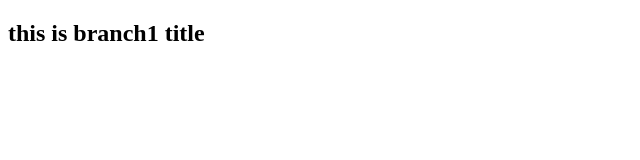
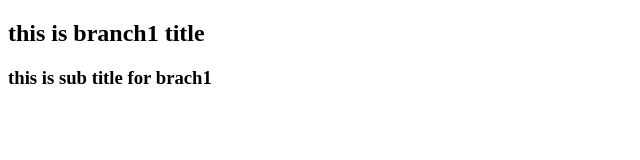
Before and after one commit to saranshbagaria/Fynd, a plain HTML site: page branch1.html in a window 1280 px wide. Shown: the whole page, without its empty margins (0-640 px from the left). Drawn offline with Linux system fonts and the light colour scheme.

Commit message:
branch1 commit 2

```diff
--- a/branch1.html
+++ b/branch1.html
@@ -8,5 +8,6 @@
 </head>
 <body>
     <h2>this is branch1 title</h2>
+    <h3> this is sub title for brach1</h3>
 </body>
 </html>
```
